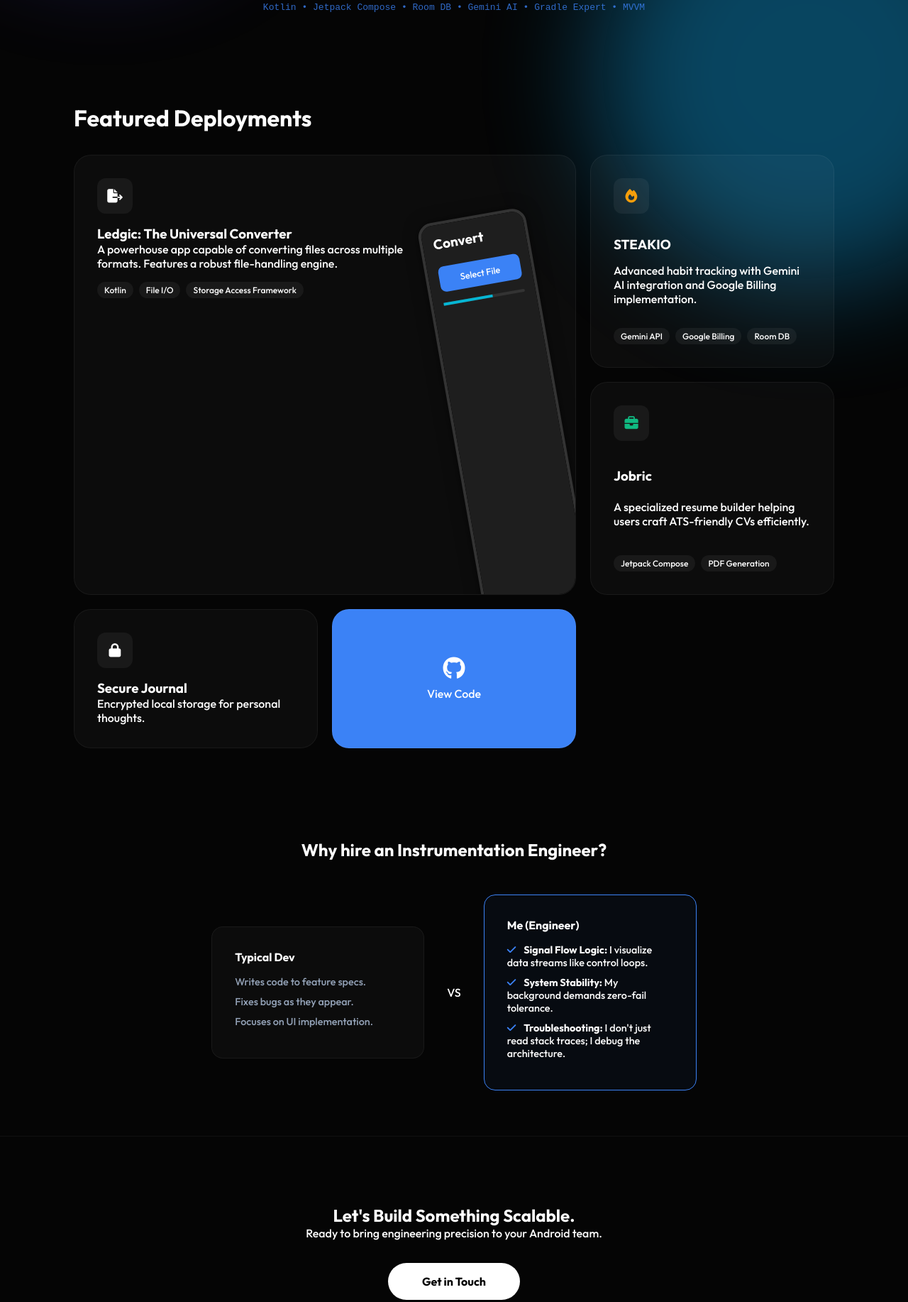
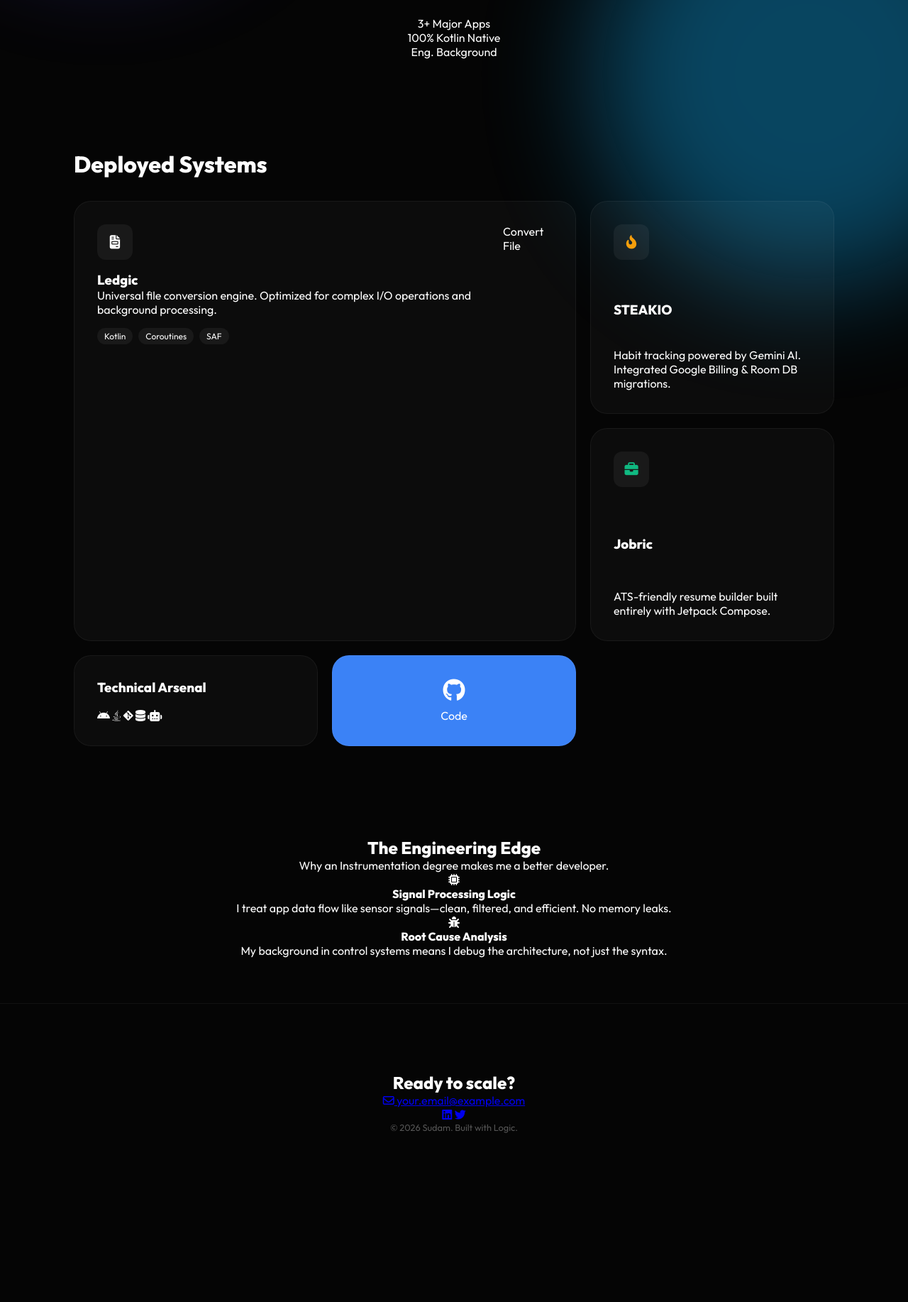
Before and after one commit to sudam-gaware/sudam-gaware, a plain HTML site: page index.html in a window 1280 px wide. Shown: the part 526-2360 px from the top of the page at 71% size. After the commit the page ends 2218 px from the top, so only its background shows below. Drawn offline with Linux system fonts and the light colour scheme.

Commit message:
index.html

```diff
--- a/index.html
+++ b/index.html
@@ -1,125 +1,150 @@
 <!DOCTYPE html>
-<html lang="en">
+<html lang="en" data-theme="dark">
 <head>
     <meta charset="UTF-8">
     <meta name="viewport" content="width=device-width, initial-scale=1.0">
-    <title>Your Name | Android Developer</title>
+    <title>Sudam | Android Engineer</title>
     <link rel="stylesheet" href="style.css">
     <link rel="preconnect" href="https://fonts.googleapis.com">
     <link rel="preconnect" href="https://fonts.gstatic.com" crossorigin>
-    <link href="https://fonts.googleapis.com/css2?family=Outfit:wght@300;500;700&display=swap" rel="stylesheet">
+    <link href="https://fonts.googleapis.com/css2?family=Outfit:wght@300;400;600;800&display=swap" rel="stylesheet">
     <link rel="stylesheet" href="https://cdnjs.cloudflare.com/ajax/libs/font-awesome/6.4.0/css/all.min.css">
 </head>
 <body>
+
+    <div class="scroll-progress"></div>
 
     <div class="blob blob-1"></div>
     <div class="blob blob-2"></div>
 
     <nav>
-        <div class="logo">PORTFOLIO.</div>
-        <div class="links">
+        <div class="logo">SUDAM<span class="dot">.</span></div>
+
+        <div class="links desktop-only">
             <a href="#projects">Projects</a>
-            <a href="#engineering">The Engineering Edge</a>
+            <a href="#engineering">Engineering</a>
             <a href="#contact" class="cta-btn">Hire Me</a>
+        </div>
+
+        <div class="mobile-controls">
+            <button id="theme-toggle" aria-label="Toggle Theme"><i class="fa-solid fa-moon"></i></button>
+            <button id="menu-toggle" aria-label="Open Menu"><i class="fa-solid fa-bars"></i></button>
         </div>
     </nav>
 
+    <div class="mobile-menu">
+        <a href="#projects" class="menu-link">Projects</a>
+        <a href="#engineering" class="menu-link">Why Engineering?</a>
+        <a href="#contact" class="menu-link highlight">Hire Me</a>
+    </div>
+
     <main>
         <section class="hero">
-            <div class="badge">Instrumentation Engineer turned Coder</div>
-            <h1>I engineer <span class="gradient-text">robust logic</span><br>into native Android apps.</h1>
-            <p class="subtitle">Specializing in Kotlin, Jetpack Compose, and complex System Integrations. I build apps that don't just look good—they perform under pressure.</p>
+            <div class="badge fade-in">Instrumentation Engineer <i class="fa-solid fa-arrow-right"></i> Android Dev</div>
+            <h1 class="fade-in">Logic meets <br><span class="gradient-text">Performance.</span></h1>
+            <p class="subtitle fade-in">I don't just write code. I engineer robust, crash-free Android systems using Kotlin & Jetpack Compose.</p>
 
-            <div class="tech-stack-ticker">
-                <span>Kotlin</span> • <span>Jetpack Compose</span> • <span>Room DB</span> • <span>Gemini AI</span> • <span>Gradle Expert</span> • <span>MVVM</span>
+            <div class="stats-row fade-in">
+                <div class="stat">
+                    <span class="num">3+</span>
+                    <span class="label">Major Apps</span>
+                </div>
+                <div class="stat">
+                    <span class="num">100%</span>
+                    <span class="label">Kotlin Native</span>
+                </div>
+                <div class="stat">
+                    <span class="num">Eng.</span>
+                    <span class="label">Background</span>
+                </div>
             </div>
         </section>
 
         <section id="projects" class="projects-section">
-            <h2>Featured Deployments</h2>
+            <h2 class="section-title">Deployed Systems</h2>
             <div class="bento-grid">
 
                 <div class="card bento-large reveal">
-                    <div class="card-content">
-                        <div class="icon-box"><i class="fa-solid fa-file-export"></i></div>
-                        <h3>Ledgic: The Universal Converter</h3>
-                        <p>A powerhouse app capable of converting files across multiple formats. Features a robust file-handling engine.</p>
+                    <div class="card-text">
+                        <div class="icon-box accent"><i class="fa-solid fa-file-invoice"></i></div>
+                        <h3>Ledgic</h3>
+                        <p>Universal file conversion engine. Optimized for complex I/O operations and background processing.</p>
                         <div class="tags">
-                            <span>Kotlin</span><span>File I/O</span><span>Storage Access Framework</span>
+                            <span>Kotlin</span><span>Coroutines</span><span>SAF</span>
                         </div>
                     </div>
-                    <div class="phone-mockup">
-                        <div class="screen-content ledgic-screen">
-                            <div class="ui-header">Convert</div>
-                            <div class="ui-button">Select File</div>
-                            <div class="ui-progress"></div>
+                    <div class="card-visual ledgic-visual">
+                        <div class="ui-card">
+                            <div class="ui-row"><div class="circle"></div><div class="line"></div></div>
+                            <div class="ui-btn">Convert File</div>
                         </div>
                     </div>
                 </div>
 
                 <div class="card bento-medium reveal">
-                    <div class="icon-box warning"><i class="fa-solid fa-fire"></i></div>
+                    <div class="icon-box warning"><i class="fa-solid fa-fire-flame-curved"></i></div>
                     <h3>STEAKIO</h3>
-                    <p>Advanced habit tracking with Gemini AI integration and Google Billing implementation.</p>
-                    <div class="tags">
-                        <span>Gemini API</span><span>Google Billing</span><span>Room DB</span>
-                    </div>
+                    <p>Habit tracking powered by Gemini AI. Integrated Google Billing & Room DB migrations.</p>
                 </div>
 
                 <div class="card bento-medium reveal">
                     <div class="icon-box success"><i class="fa-solid fa-briefcase"></i></div>
                     <h3>Jobric</h3>
-                    <p>A specialized resume builder helping users craft ATS-friendly CVs efficiently.</p>
-                    <div class="tags">
-                        <span>Jetpack Compose</span><span>PDF Generation</span>
+                    <p>ATS-friendly resume builder built entirely with Jetpack Compose.</p>
+                </div>
+
+                <div class="card bento-wide reveal">
+                    <h3>Technical Arsenal</h3>
+                    <div class="tech-icons">
+                        <i class="fa-brands fa-android" title="Android"></i>
+                        <i class="fa-brands fa-java" title="Java"></i>
+                        <i class="fa-brands fa-git-alt" title="Git"></i>
+                        <i class="fa-solid fa-database" title="Room DB"></i>
+                        <i class="fa-solid fa-robot" title="Gemini AI"></i>
                     </div>
                 </div>
 
-                <div class="card bento-small reveal">
-                    <div class="icon-box"><i class="fa-solid fa-lock"></i></div>
-                    <h3>Secure Journal</h3>
-                    <p>Encrypted local storage for personal thoughts.</p>
-                </div>
-
-                <a href="https://github.com/YOUR_USERNAME" target="_blank" class="card bento-small social-card reveal">
+                <a href="https://github.com/YOUR_USERNAME" class="card bento-small social-card reveal">
                     <i class="fa-brands fa-github"></i>
-                    <span>View Code</span>
+                    <span>Code</span>
                 </a>
             </div>
         </section>
 
         <section id="engineering" class="engineering-section reveal">
-            <h2>Why hire an Instrumentation Engineer?</h2>
-            <div class="comparison-container">
-                <div class="comparison-box">
-                    <h4>Typical Dev</h4>
-                    <ul>
-                        <li>Writes code to feature specs.</li>
-                        <li>Fixes bugs as they appear.</li>
-                        <li>Focuses on UI implementation.</li>
-                    </ul>
+            <h2>The Engineering Edge</h2>
+            <p class="section-desc">Why an Instrumentation degree makes me a better developer.</p>
+
+            <div class="timeline">
+                <div class="timeline-item">
+                    <div class="t-icon"><i class="fa-solid fa-microchip"></i></div>
+                    <div class="t-content">
+                        <h4>Signal Processing Logic</h4>
+                        <p>I treat app data flow like sensor signals—clean, filtered, and efficient. No memory leaks.</p>
+                    </div>
                 </div>
-                <div class="comparison-divider">VS</div>
-                <div class="comparison-box highlight">
-                    <h4>Me (Engineer)</h4>
-                    <ul>
-                        <li><i class="fa-solid fa-check"></i> <strong>Signal Flow Logic:</strong> I visualize data streams like control loops.</li>
-                        <li><i class="fa-solid fa-check"></i> <strong>System Stability:</strong> My background demands zero-fail tolerance.</li>
-                        <li><i class="fa-solid fa-check"></i> <strong>Troubleshooting:</strong> I don't just read stack traces; I debug the architecture.</li>
-                    </ul>
+                <div class="timeline-item">
+                    <div class="t-icon"><i class="fa-solid fa-bug"></i></div>
+                    <div class="t-content">
+                        <h4>Root Cause Analysis</h4>
+                        <p>My background in control systems means I debug the architecture, not just the syntax.</p>
+                    </div>
                 </div>
             </div>
         </section>
 
         <footer id="contact">
-            <h2>Let's Build Something Scalable.</h2>
-            <p>Ready to bring engineering precision to your Android team.</p>
-            <a href="mailto:your.email@example.com" class="big-button">Get in Touch</a>
-            <div class="socials">
-                <a href="#"><i class="fa-brands fa-linkedin"></i></a>
-                <a href="#"><i class="fa-brands fa-github"></i></a>
+            <div class="footer-content">
+                <h2>Ready to scale?</h2>
+                <a href="mailto:your.email@example.com" class="email-btn">
+                    <i class="fa-regular fa-envelope"></i> your.email@example.com
+                </a>
+                <div class="social-links">
+                    <a href="#"><i class="fa-brands fa-linkedin"></i></a>
+                    <a href="#"><i class="fa-brands fa-twitter"></i></a>
+                </div>
+                <p class="copyright">© 2026 Sudam. Built with Logic.</p>
             </div>
-            <p class="copyright">© 2026 Designed & Developed by Sudam.</p>
         </footer>
     </main>
 
```
